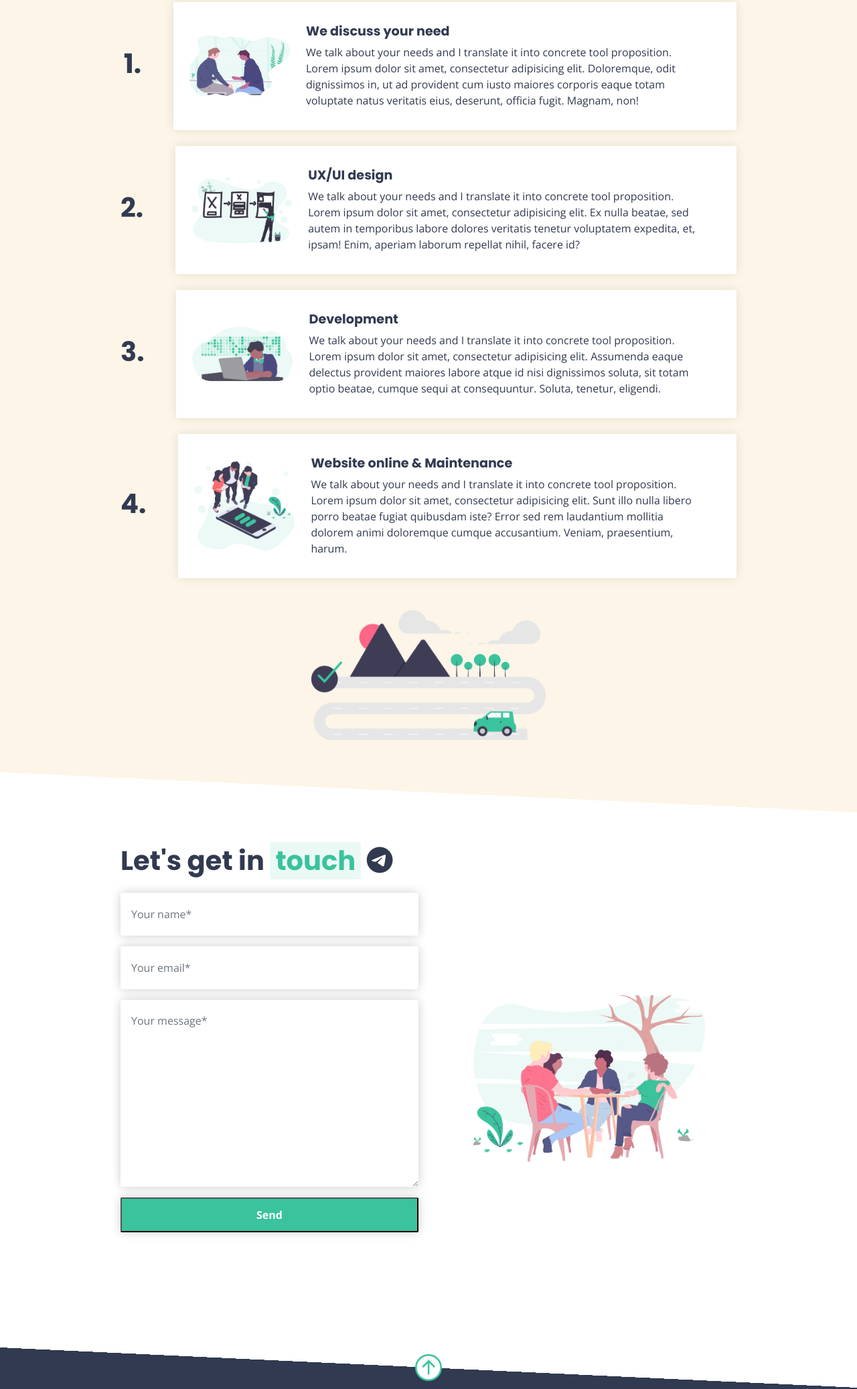
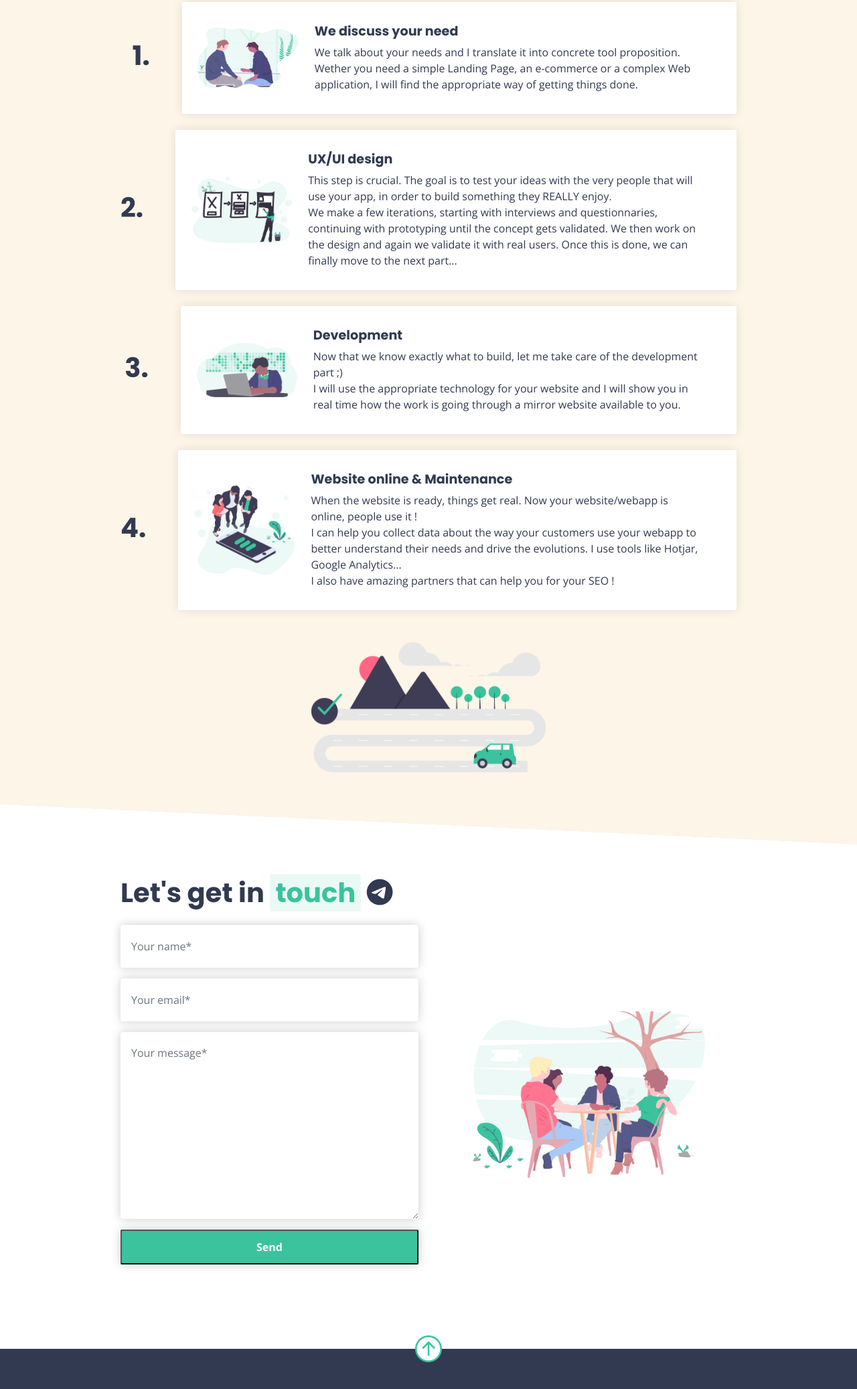
Before and after one commit to nicovdb/portfolio, a plain HTML site: page index.html in a window 1280 px wide. Shown: the part 941-3015 px from the top of the page at 67% size. Drawn offline with nearby package versions, Linux system fonts and the light colour scheme.

Commit message:
margin-bottom problem fixed

```diff
--- a/index.html
+++ b/index.html
@@ -50,7 +50,7 @@
                 <div class="px-3 px-md-4">
                   <h2><span class="d-md-none">1. </span>We discuss your need</h2>
                   <p>We talk about your needs and I translate it into concrete tool proposition.</p>
-                  <p>Lorem ipsum dolor sit amet, consectetur adipisicing elit. Doloremque, odit dignissimos in, ut ad provident cum iusto maiores corporis eaque totam voluptate natus veritatis eius, deserunt, officia fugit. Magnam, non!</p>
+                  <p>Wether you need a simple Landing Page, an e-commerce or a complex Web application, I will find the appropriate way of getting things done.</p>
                 </div>
               </div>
             </div>
@@ -62,8 +62,8 @@
                 <img class="pb-4 pb-sm-0" src="images/ux.png" alt="ux">
                 <div class="px-3 px-md-4">
                   <h2><span class="d-md-none">2. </span>UX/UI design</h2>
-                  <p>We talk about your needs and I translate it into concrete tool proposition.</p>
-                  <p>Lorem ipsum dolor sit amet, consectetur adipisicing elit. Ex nulla beatae, sed autem in temporibus labore dolores veritatis tenetur voluptatem expedita, et, ipsam! Enim, aperiam laborum repellat nihil, facere id?</p>
+                  <p>This step is crucial. The goal is to test your ideas with the very people that will use your app, in order to build something they REALLY enjoy.</p>
+                  <p>We make a few iterations, starting with interviews and questionnaries, continuing with prototyping until the concept gets validated. We then work on the design and again we validate it with real users. Once this is done, we can finally move to the next part... </p>
                 </div>
               </div>
             </div>
@@ -75,8 +75,8 @@
                 <img class="pb-4 pb-sm-0" src="images/development.png" alt="development">
                 <div class="px-3 px-md-4">
                   <h2><span class="d-md-none">3. </span>Development</h2>
-                  <p>We talk about your needs and I translate it into concrete tool proposition.</p>
-                  <p>Lorem ipsum dolor sit amet, consectetur adipisicing elit. Assumenda eaque delectus provident maiores labore atque id nisi dignissimos soluta, sit totam optio beatae, cumque sequi at consequuntur. Soluta, tenetur, eligendi.</p>
+                  <p>Now that we know exactly what to build, let me take care of the development part ;)</p>
+                  <p>I will use the appropriate technology for your website and I will show you in real time how the work is going through a mirror website available to you.</p>
                 </div>
               </div>
             </div>
@@ -88,8 +88,9 @@
                 <img class="pb-4 pb-sm-0" src="images/online.png" alt="online">
                 <div class="px-3 px-md-4">
                   <h2><span class="d-md-none">4. </span>Website online & Maintenance</h2>
-                  <p>We talk about your needs and I translate it into concrete tool proposition.</p>
-                  <p>Lorem ipsum dolor sit amet, consectetur adipisicing elit. Sunt illo nulla libero porro beatae fugiat quibusdam iste? Error sed rem laudantium mollitia dolorem animi doloremque cumque accusantium. Veniam, praesentium, harum.</p>
+                  <p>When the website is ready, things get real. Now your website/webapp is online, people use it !</p>
+                  <p>I can help you collect data about the way your customers use your webapp to better understand their needs and drive the evolutions. I use tools like Hotjar, Google Analytics...</p>
+                  <p>I also have amazing partners that can help you for your SEO !</p>
                 </div>
               </div>
             </div>
@@ -104,9 +105,9 @@
   </section>
 
   <!-- Contact -->
-  <section id="contact" class="pb-5">
+  <section id="contact">
     <div class="container py-5">
-      <div class="row vh-center d-flex align-items-center">
+      <div class="row d-flex align-items-center">
         <div class="col-12 col-lg-10 offset-lg-1">
           <h1 class="mb-4">Let's get in <span class="highlight-green">touch</span> <i class="fab fa-telegram-plane"></i></h1>
           <form action="https://formspree.io/xbjooraa"
@@ -122,11 +123,9 @@
                 <div class="form-group">
                   <textarea class="form-control" id="exampleFormControlTextarea1" rows="10" placeholder="Your message*" name="message"></textarea>
                 </div>
-                <div class="mb-5">
-                  <button type="submit" class="btn-vdb-primary w-100">Send</button>
-                </div>
+                <button type="submit" class="btn-vdb-primary w-100">Send</button>
               </div>
-              <div class="col-12 col-lg-6 d-flex justify-content-center align-items-center">
+              <div class="col-12 col-lg-6 d-flex justify-content-center align-items-center mt-5 mt-lg-0">
                 <img src="images/contact.png" alt="Contact" class="contact-illustration">
               </div>
             </div>
--- a/style.css
+++ b/style.css
@@ -100,7 +100,7 @@ p {
 }
 
 .bicolor-dark {
-  background: linear-gradient(to right top, #313A50 50%, white 50%);
+  background: linear-gradient(to top, #313A50 50%, white 50%);
   height: 60px;
 }
 
```
